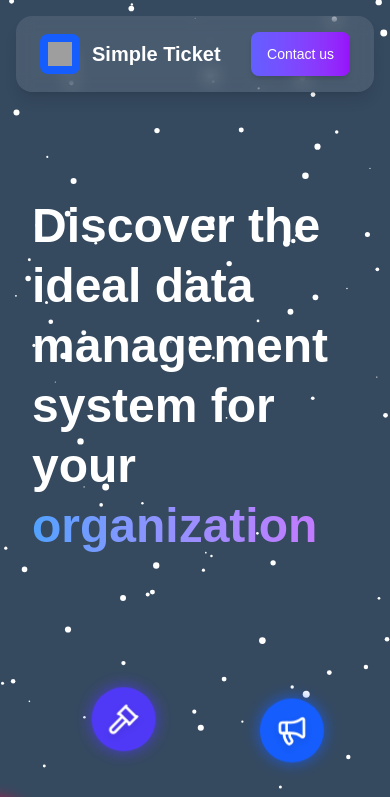
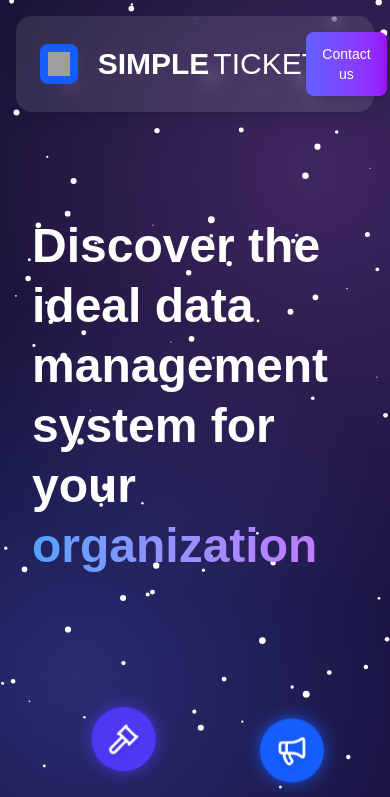
Before and after one commit to casas1010/simple-ticket-landing-page2, a Next.js app: page / in a window 390 px wide. Shown: the top 797 px of the page. Built offline with nearby package versions, Linux system fonts and the light colour scheme; no server answers; grey boxes are pictures that could not be loaded.

Commit message:
updated footer and title

```diff
--- a/src/app/ui/components/backgrounds/star.tsx
+++ b/src/app/ui/components/backgrounds/star.tsx
@@ -1,7 +1,6 @@
 import { useModule } from '@/app/core/context/module';
 import React, { useEffect, useRef } from 'react';
-
-
+import { useSearchParams } from 'next/navigation';
 
 function StarBackground() {
   const canvasRef = useRef<HTMLCanvasElement>(null);
@@ -10,6 +9,8 @@ function StarBackground() {
   const currentStarColorRef = useRef<string>('white');
   const { module, setModule } = useModule();
 
+  const searchParams = useSearchParams();
+  const mode = searchParams.get('mode');
 
   // Update the current color ref when starColor changes
   useEffect(() => {
@@ -77,11 +78,25 @@ function StarBackground() {
   }, []);
 
   return (
-    <canvas
-      ref={canvasRef}
-      className="fixed top-0 left-0 z-0 pointer-events-none"
-      style={{ width: '100%', height: '100%' }}
-    />
+    <div className="fixed top-0 left-0 w-full h-full z-0 pointer-events-none">
+      {/* Custom gradient background */}
+      <div
+        className="absolute inset-0"
+        style={{
+          background: `radial-gradient(circle at 20% 80%, rgba(40, 60, 150, 0.5) 0%, rgba(20, 30, 70, 0.0) 50%), radial-gradient(circle at 80% 20%, rgba(120, 60, 140, 0.4) 0%, rgba(30, 20, 60, 0.0) 60%), linear-gradient(135deg, #0f0f2d 0%, #1a1240 100%)`,
+          backgroundRepeat: 'no-repeat',
+          backgroundSize: 'cover',
+          backgroundAttachment: 'fixed',
+          backgroundBlendMode: 'screen'
+        }}
+      />
+      {/* Canvas for stars */}
+      <canvas
+        ref={canvasRef}
+        className="absolute top-0 left-0"
+        style={{ width: '100%', height: '100%' }}
+      />
+    </div>
   );
 }
 
--- a/src/app/ui/components/header/header_cliient.tsx
+++ b/src/app/ui/components/header/header_cliient.tsx
@@ -5,6 +5,7 @@ import { useRouter, usePathname, useSearchParams } from 'next/navigation'
 import Image from "next/image"
 import ContactUs from "../contact_us"
 import { useModule } from "@/app/core/context/module"
+import CompanyName from "../titles/company_title"
 
 export default function HeaderClient() {
   const [scrolled, setScrolled] = useState(false)
@@ -20,7 +21,7 @@ export default function HeaderClient() {
 
 
   useEffect( ()=>{
-    console.log("MODULE: "+module);
+    // console.log("MODULE: "+module);
   },[module])
 
   useEffect(() => {
@@ -86,7 +87,8 @@ export default function HeaderClient() {
               className={`transition-all duration-300 ${scrolled ? "w-4 h-4" : "w-6 h-6"}`}
             />
           </div>
-          <span className="text-white text-xl font-bold">{getTitle()}</span>
+          {/* <span className="text-white text-xl font-bold">{getTitle()}</span> */}
+          <CompanyName name={module?.title} />
         </div>
 
         <ContactUs />
--- a/src/app/ui/components/lists/modules.tsx
+++ b/src/app/ui/components/lists/modules.tsx
@@ -70,7 +70,7 @@ export const ModuleFeatures = ({
     return (
       <div className="min-h-screen py-16 px-4">
         <div className="max-w-7xl mx-auto">
-          <div className="text-center mb-16">
+          <div className="text-center mb-16 relative z-20">
             <h1 className="text-5xl font-bold text-white mb-6">{title}</h1>
             <p className="text-xl text-slate-300 max-w-3xl mx-auto">{description}</p>
           </div>
@@ -99,11 +99,10 @@ export const ModuleFeatures = ({
   return (
     <div className="min-h-screen py-16 px-4">
       <div className="max-w-7xl mx-auto">
-        <div className="text-center mb-16">
+        <div className="text-center mb-16 relative z-20">
           <h1 className="text-5xl font-bold text-white mb-6">{title}</h1>
           <p className="text-xl text-slate-300 max-w-3xl mx-auto">{description}</p>
         </div>
-
         <div className="grid grid-cols-1 md:grid-cols-2 lg:grid-cols-3 gap-8">
           {rowsExceptLast.map((feature, index) => (
             <div
--- a/src/app/ui/components/platform_features.tsx
+++ b/src/app/ui/components/platform_features.tsx
@@ -5,7 +5,7 @@ import { Check } from 'lucide-react';
 import CountUp from 'react-countup';
 import { useInView } from 'react-intersection-observer';
 import { motion } from 'framer-motion';
-import SectionTitle from './section_title';
+import SectionTitle from './titles/section_title';
 
 const PlatformFeatures = ({ sub_title }: { sub_title: string }) => {
   const features = [
--- /dev/null
+++ b/src/app/ui/components/titles/company_title.tsx
@@ -0,0 +1,56 @@
+
+// company_title.tsx
+import React, { useState, useEffect, useRef } from 'react';
+import { motion, AnimatePresence } from 'framer-motion';
+import { useModule } from '@/app/core/context/module';
+
+interface CompanyNameProps {
+    name?: string;
+}
+
+const CompanyName: React.FC<CompanyNameProps> = ({ name: name = 'TICKET' }) => {
+    const [nameProp, setModuleProp] = useState(name);
+    const [color, setColor] = useState<string>('white'); // state for dynamic color
+    const { module, setModule } = useModule();
+
+    // Update the color state whenever module.gradient changes
+    useEffect(() => {
+        setColor(module?.gradient || 'white');
+    }, [module?.gradient]);
+
+    useEffect(() => {
+        setModuleProp(name);
+    }, [name]);
+
+    const variants = {
+        initial: { x: 50, opacity: 0 },
+        animate: { x: 0, opacity: 1 },
+        exit: { x: -50, opacity: 0 },
+    };
+
+    return (
+        <div className="flex items-center p-2 overflow-hidden">
+            {/* Apply dynamic color to SIMPLE */}
+            <span className="font-bold text-3xl" style={{ color: 'white' }}>         SIMPLE       </span>
+
+            <div className="ml-1 relative inline-block">
+                <AnimatePresence mode="wait">
+                    <motion.span
+                        key={nameProp}
+                        className="font-light text-3xl inline-block"
+                        variants={variants}
+                        initial="initial"
+                        animate="animate"
+                        exit="exit"
+                        transition={{ duration: 0.3 }}
+                        style={{ color }} // Apply dynamic color here too
+                    >
+                        {nameProp}
+                    </motion.span>
+                </AnimatePresence>
+            </div>
+        </div>
+    );
+};
+
+export default CompanyName;
--- a/src/app/ui/pages/about_us.tsx
+++ b/src/app/ui/pages/about_us.tsx
@@ -14,35 +14,10 @@ const animationProps = {
   exit: { opacity: 0, y: -10 },
 };
 
-const TopSection: React.FC<TopSectionProps> = ({ title, description, icon }) => {
-  return (
-    <motion.section
-      className="py-16 px-6 rounded-lg text-white"
-      {...animationProps}
-    >
-      <div className="max-w-6xl mx-auto">
-        <div className="flex flex-col lg:flex-row items-center justify-between gap-12">
-          <motion.div className="flex-1 max-w-2xl" {...animationProps}>
-            <h1 className="text-4xl font-bold mb-6">{title}</h1>
-            <p className="text-gray-300 text-lg leading-relaxed">{description}</p>
-          </motion.div>
-          {icon && (
-            <motion.div className="flex-shrink-0" {...animationProps}>
-              <div className="w-48 h-48 flex items-center justify-center text-indigo-400">
-                {icon}
-              </div>
-            </motion.div>
-          )}
-        </div>
-      </div>
-    </motion.section>
-  );
-};
-
 const ValuesSection: React.FC<{ values: { title: string; description: string }[] }> = ({ values }) => {
   return (
-    <motion.section className="py-16 px-6 rounded-lg" {...animationProps}>
-      <div className="max-w-4xl mx-auto">
+    <motion.section className="py-16 px-4" {...animationProps}>
+      <div className="max-w-6xl mx-auto bg-white/10 backdrop-blur-md rounded-2xl p-8 border border-white/20">
         <h2 className="text-3xl font-bold text-center text-white mb-12">Our Values</h2>
         <div className="space-y-8">
           {values.map((value, index) => (
@@ -63,7 +38,69 @@ const ValuesSection: React.FC<{ values: { title: string; description: string }[]
   );
 };
 
-// TeamIcon stays the same
+
+const containerVariants = {
+  hidden: { opacity: 0 },
+  visible: {
+    opacity: 1,
+    transition: {
+      staggerChildren: 0.2,
+    },
+  },
+};
+
+const itemVariants = {
+  hidden: { opacity: 0, y: 20 },
+  visible: { opacity: 1, y: 0 },
+};
+
+function AboutUs() {
+  return (
+    <motion.section
+      className="flex flex-col items-center justify-center min-h-screen"
+      variants={containerVariants}
+      initial="hidden"
+      whileInView="visible"
+      viewport={{ once: false, amount: 0.3 }} // Replay animation when in view
+    >
+      {/* Tagline */}
+      <motion.p
+        className="text-gray-400 tracking-widest text-lg md:text-xl mb-6 uppercase font-semibold"
+        variants={itemVariants}
+        transition={{ duration: 0.6 }}
+      >
+        SIMPLE SOLUTIONS. POWERFUL RESULTS.
+      </motion.p>
+
+      {/* Title */}
+      <motion.h1
+        className="text-6xl font-bold mb-6"
+        variants={itemVariants}
+        transition={{ duration: 0.6 }}
+      >
+        <span className="bg-gradient-to-r from-pink-400 to-purple-300 bg-clip-text text-transparent">
+          About
+        </span>{" "}
+        <span className="bg-gradient-to-r from-pink-300 to-blue-300 bg-clip-text text-transparent">
+          Us
+        </span>
+      </motion.h1>
+
+      {/* Description */}
+      <motion.p
+        className="text-gray-400 leading-relaxed max-w-3xl mx-auto"
+        variants={itemVariants}
+        transition={{ duration: 0.6 }}
+      >
+        Founded in 2024, Simple Ticket is dedicated to helping businesses run
+        smarter through intelligent automation. We design, implement, and
+        maintain solutions that evolve with your needs — always guided by agile
+        principles to deliver measurable, lasting impact.
+      </motion.p>
+    </motion.section>
+  );
+}
+
 
 const AboutUsHero: React.FC = () => {
   const values = [
@@ -96,11 +133,7 @@ const values = [
 
   return (
     <div className="relative min-h-screen text-white z-10">
-      <TopSection
-        title="About Us"
-        description="Simple Ticket was founded in 2024 with the mission of streamlining business operations through intelligent automation. Our focus is on helping organizations discover, implement, and maintain solutions that grow and evolve with their changing business requirements. We are committed to applying agile methodologies across all aspects of our operations and leverage these approaches to deliver exceptional results for our clients."
-        icon={<TreePalmIcon />}
-      />
+      <AboutUs />
       <ValuesSection values={values} />
     </div>
   );
```
Also changed, not shown: src/app/MainPageClient.tsx (+2 -6 lines), src/app/ui/components/footer.tsx (+38 -4 lines), src/app/ui/components/titles/section_title.tsx (renamed from src/app/ui/components/section_title.tsx), 1 other file (tests, documents, lock files or other folders). Lines whose indentation alone changed are shown as unchanged.
